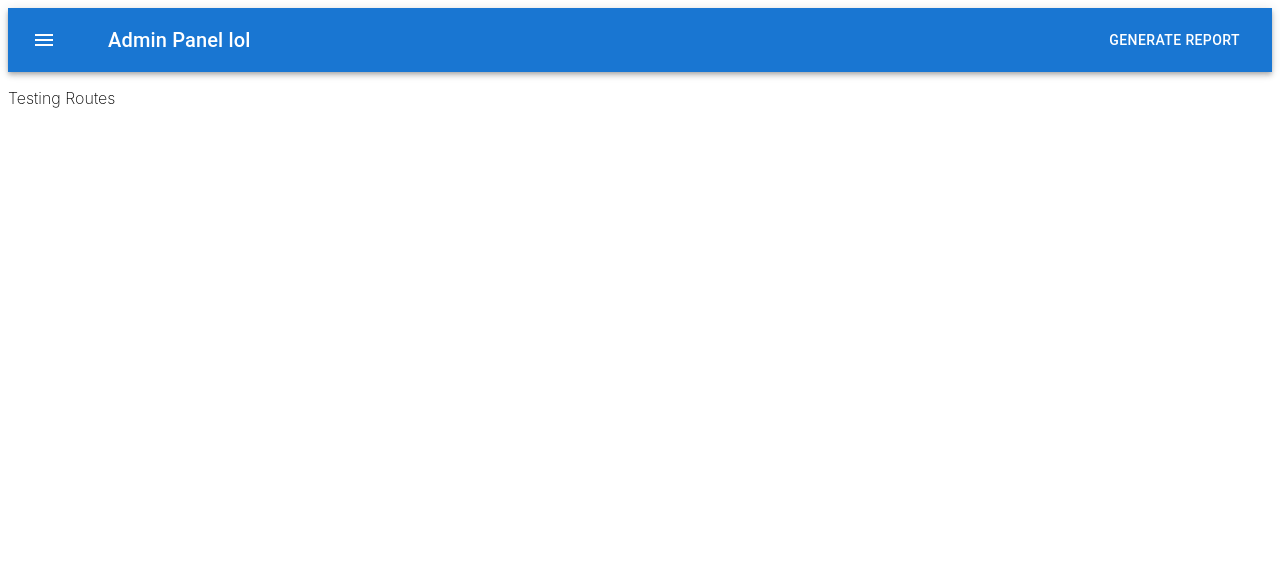
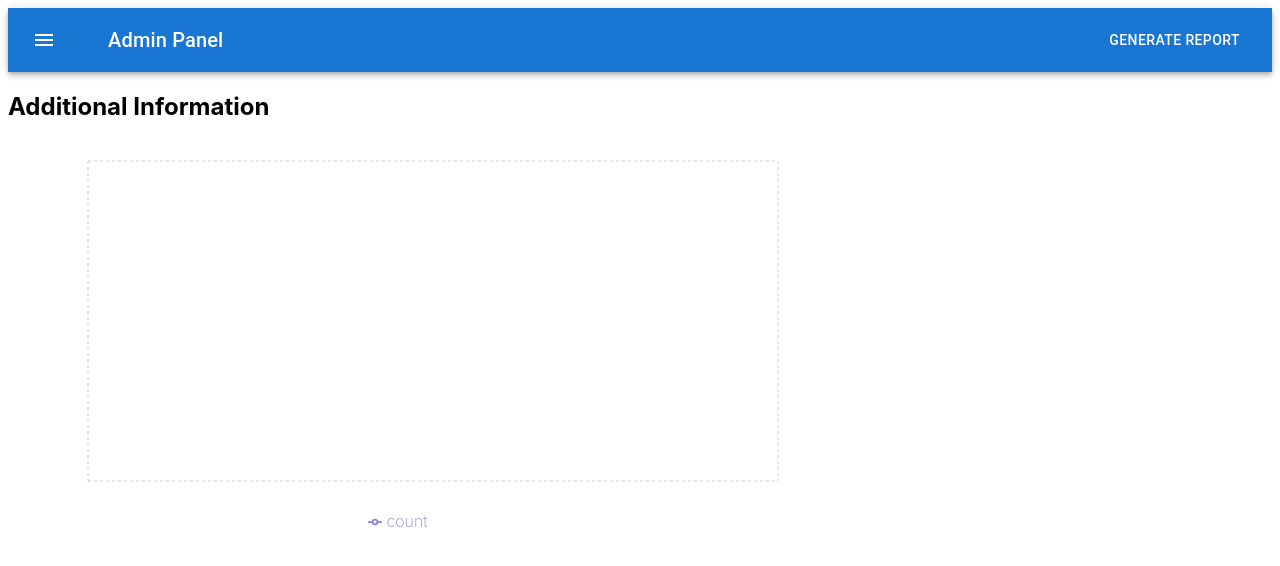
Before and after one commit to Rishavgg/SEIM, a React (Vite) app in the folder admin/: page /livelogs in a window 1280 px wide. Shown: the top 566 px of the page. Built offline with nearby package versions, Linux system fonts and the light colour scheme; no server answers.

Commit message:
added finally graph
added user agent graph and regex to extract browser info, working on PDF report generation

```diff
--- a/admin/src/App.tsx
+++ b/admin/src/App.tsx
@@ -62,7 +62,7 @@ export default function App() {
     },
     {
       path: '/livelogs',
-      element: <Livelogs />,
+      element: <Livelogs logs={logs} error={error} />,
     }
   ]);
 
--- a/admin/src/components/Navbar/Navbar.tsx
+++ b/admin/src/components/Navbar/Navbar.tsx
@@ -32,7 +32,7 @@ export default function Navbar() {
               <MenuIcon />
             </IconButton>
             <Typography variant="h6" component="div" sx={{ flexGrow: 1 }}>
-              Admin Panel lol
+              Admin Panel
             </Typography>
             <Button color="inherit">Generate Report</Button>
           </Toolbar>
--- /dev/null
+++ b/admin/src/components/User/User.tsx
@@ -0,0 +1,75 @@
+import React from 'react';
+import { LineChart, Line, XAxis, YAxis, CartesianGrid, Tooltip, Legend } from 'recharts';
+
+interface LogData {
+  _id: string;
+  remote: string;
+  host: string;
+  user: string;
+  method: string;
+  path: string;
+  code: string;
+  size: string;
+  referer: string;
+  agent: string;
+  time: string;
+}
+
+interface PlotProps {
+  logs: LogData[];
+  error: string | null;
+}
+
+const User: React.FC<PlotProps> = ({ logs, error }) => {
+  // Extract browser names from user agent strings
+  const extractBrowserNames = (agent: string): string => {
+    // Example regex to extract browser names (modify as needed)
+    const regex = /(Chrome|Firefox|Safari|Opera|Edge|Internet Explorer)[\s/]([\d.]+)/;
+    const match = agent.match(regex);
+    return match ? match[1] : "Unknown"; // Default to "Unknown" if no match found
+  };
+
+  // Count occurrences of each browser name
+  const countBrowserNames = (logs: LogData[]): { [key: string]: number } => {
+    const counts: { [key: string]: number } = {};
+    logs.forEach(log => {
+      const browserName = extractBrowserNames(log.agent);
+      counts[browserName] = (counts[browserName] || 0) + 1;
+    });
+    return counts;
+  };
+
+  // Prepare data for plotting
+  const prepareData = (counts: { [key: string]: number }): { name: string, count: number }[] => {
+    return Object.keys(counts).map(name => ({ name, count: counts[name] }));
+  };
+
+  const browserCounts = countBrowserNames(logs);
+  const data = prepareData(browserCounts);
+
+  return (
+    <div>
+      {error && <div>Error: {error}</div>}
+      <LineChart
+        width={800}
+        height={400}
+        data={data}
+        margin={{
+          top: 20,
+          right: 30,
+          left: 20,
+          bottom: 10,
+        }}
+      >
+        <CartesianGrid strokeDasharray="3 3" />
+        <XAxis dataKey="name" />
+        <YAxis />
+        <Tooltip />
+        <Legend />
+        <Line type="monotone" dataKey="count" stroke="#8884d8" activeDot={{ r: 8 }} />
+      </LineChart>
+    </div>
+  );
+}
+
+export default User;
--- a/admin/src/pages/Livelog.tsx
+++ b/admin/src/pages/Livelog.tsx
@@ -1,11 +1,33 @@
 import Navbar from "../components/Navbar/Navbar";
+import User from "../components/User/User";
 
-export default function Livelogs() {
+interface LogData {
+  _id: string;
+  remote: string;
+  host: string;
+  user: string;
+  method: string;
+  path: string;
+  code: string;
+  size: string;
+  referer: string;
+  agent: string;
+  time: string;
+}
+
+interface PlotProps {
+  logs: LogData[];
+  error: string | null;
+}
+
+const Livelogs:  React.FC<PlotProps> = ({ logs, error }) => {
   return (
     <>
     <Navbar />
-        <p>Testing Routes</p>
-        {/* Make 2 charts one for User Agents and One for route accessed and finally one return size */}
+        <h2>Additional Information</h2>
+        <User logs={logs} error={error}/>
     </>
   );
 }
+
+export default Livelogs
```
Also changed, not shown: admin/src/components/Threat/Threat.tsx (added).
